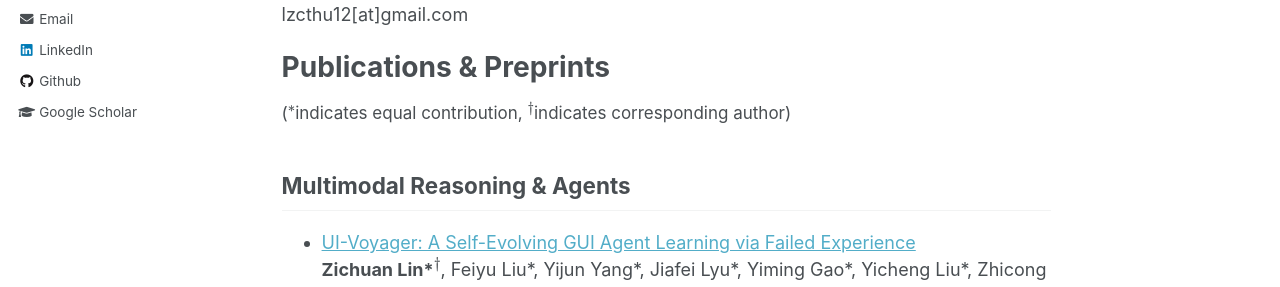
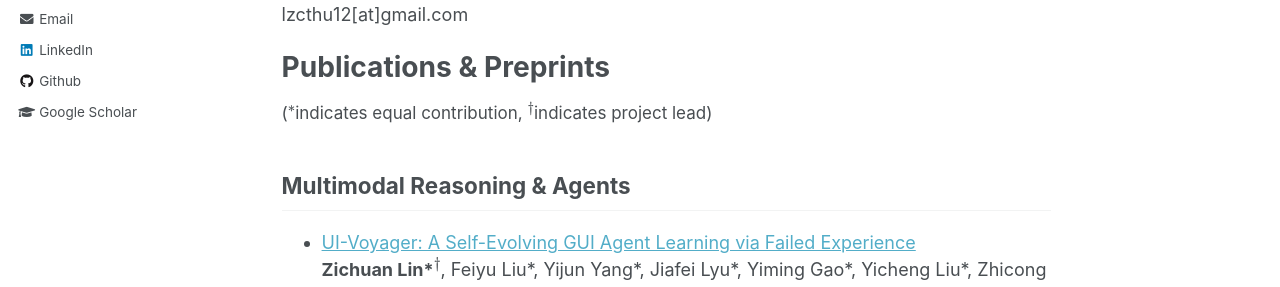
Before and after one commit to LinZichuan/linzichuan.github.io, a Jekyll site: the page built from _pages/about.md, in a window 1280 px wide and 900 px high. Shown: the part 395-682 px from the top of the window. Built offline with Jekyll 4.4.1, drawn with Linux system fonts in a browser that asks for light colours; formulas are drawn with MathJax 3.

Commit message:
Update about.md

```diff
--- a/_pages/about.md
+++ b/_pages/about.md
@@ -22,7 +22,7 @@ Email: lzcthu12[at]gmail.com
 
 Publications & Preprints
 ======
-<span style="font-weight: normal; font-size: 17px">($^*$indicates equal contribution, $^{\dagger}$indicates corresponding author)</span>
+<span style="font-weight: normal; font-size: 17px">($^*$indicates equal contribution, $^{\dagger}$indicates project lead)</span>
 
 ## Multimodal Reasoning & Agents
 
```
